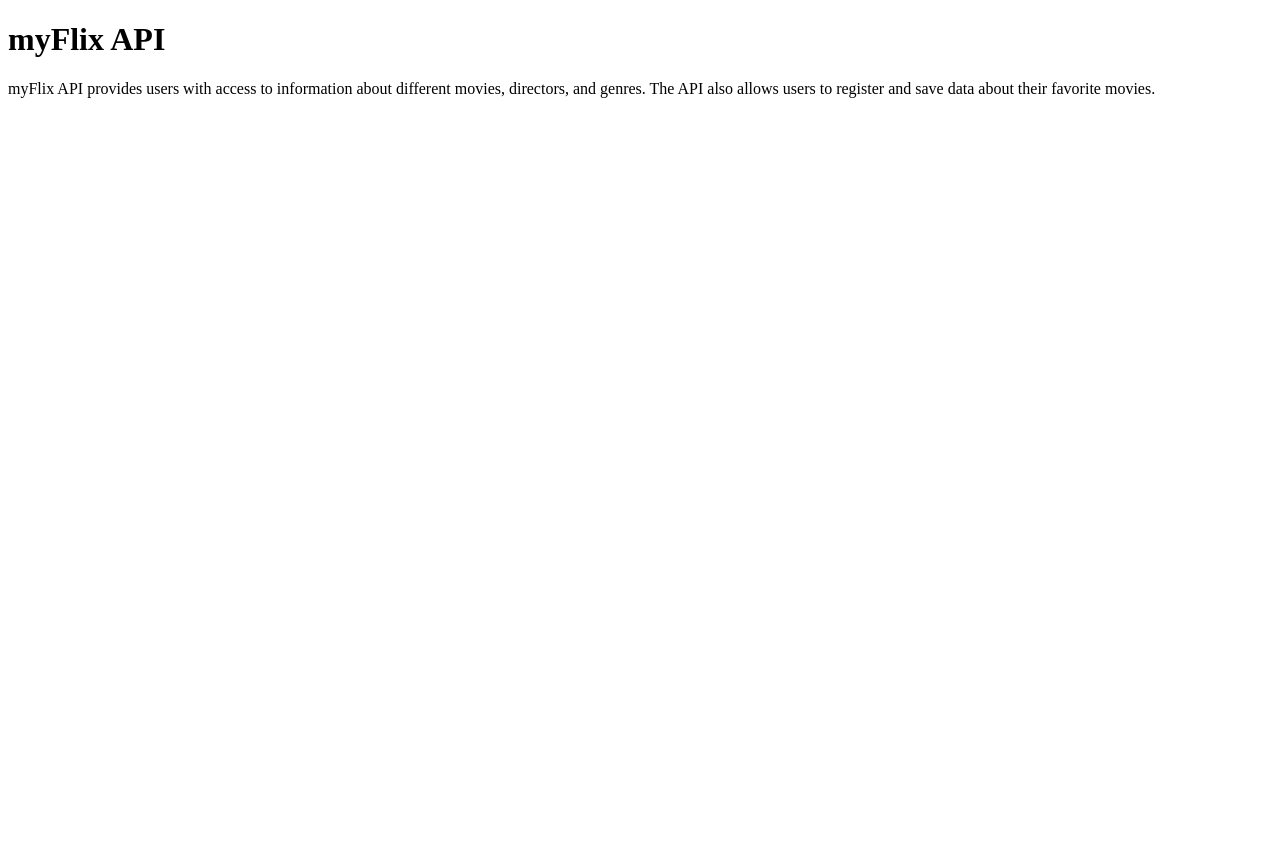
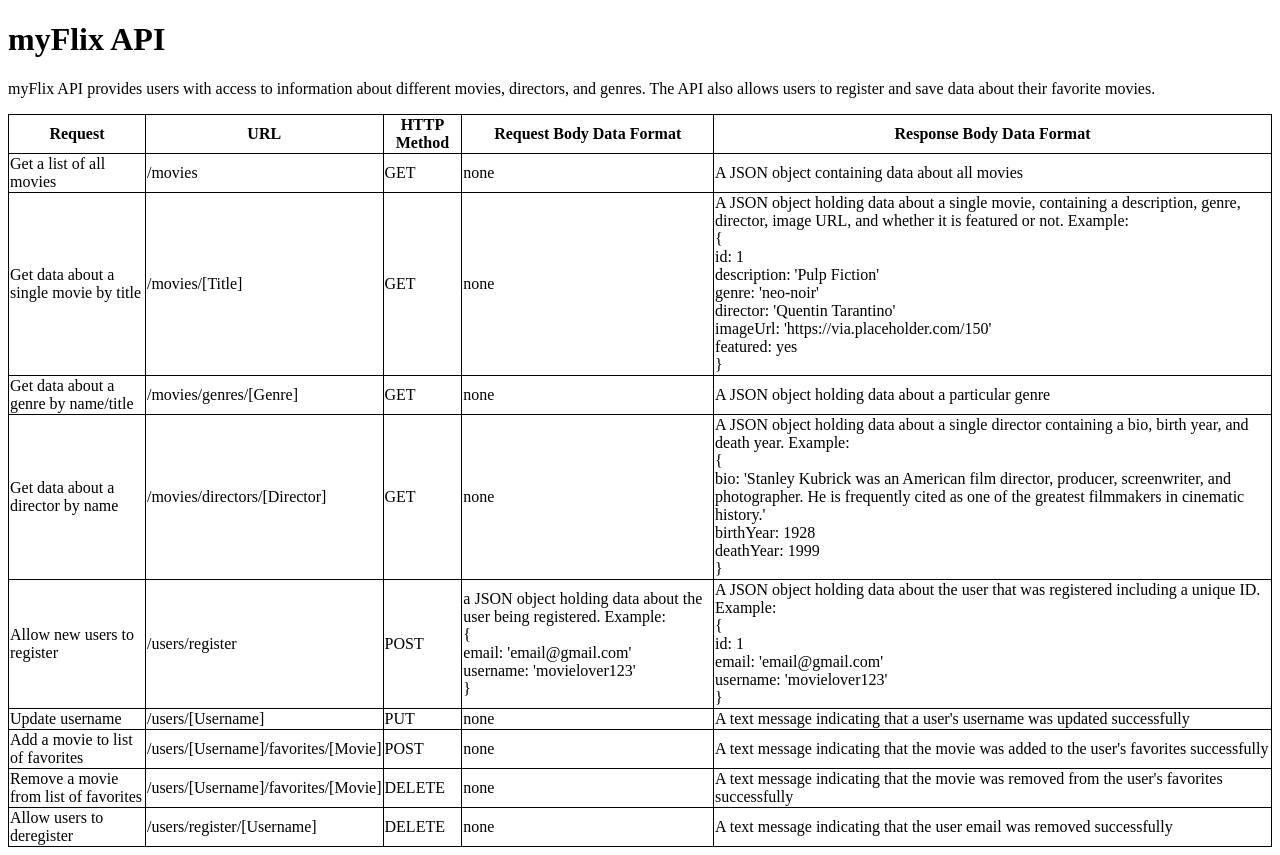
Before and after one commit to jgtorres95/movie_api, a website: page public/documentation.html in a window 1280 px wide. Before the commit the page ends 800 px from the top, so only its background shows below. Drawn offline with Linux system fonts and the light colour scheme.

Commit message:
Update documentation.html

```diff
--- a/public/documentation.html
+++ b/public/documentation.html
@@ -5,6 +5,14 @@
     <meta charset="utf-8">
     <meta name="viewport" content="width=device-width, initial-scale=1">
     <title>myFlix API</title>
+    <style>
+        table,
+        th,
+        td {
+            border: 1px solid black;
+            border-collapse: collapse;
+        }
+    </style>
 </head>
 
 <body>
@@ -15,6 +23,107 @@
         <p>myFlix API provides users with access to information about different movies, directors, and genres. The API
             also allows users to register and save data about their favorite movies.</p>
     </div>
+    <table style="width:100%">
+        <tr>
+            <th>Request</th>
+            <th>URL</th>
+            <th>HTTP Method</th>
+            <th>Request Body Data Format</th>
+            <th>Response Body Data Format</th>
+        </tr>
+        <tr>
+            <td>Get a list of all movies</td>
+            <td>/movies</td>
+            <td>GET</td>
+            <td>none</td>
+            <td>A JSON object containing data about all movies</td>
+        </tr>
+        <tr>
+            <td>Get data about a single movie by title</td>
+            <td>/movies/[Title]</td>
+            <td>GET</td>
+            <td>none</td>
+            <td>A JSON object holding data about a single movie, containing a description, genre, director, image URL,
+                and whether it is featured or not. Example:
+                <br>{
+                <br>id: 1
+                <br>description: 'Pulp Fiction'
+                <br>genre: 'neo-noir'
+                <br>director: 'Quentin Tarantino'
+                <br>imageUrl: 'https://via.placeholder.com/150'
+                <br>featured: yes
+                <br>}
+            </td>
+        </tr>
+        <tr>
+            <td>Get data about a genre by name/title</td>
+            <td>/movies/genres/[Genre]</td>
+            <td>GET</td>
+            <td>none</td>
+            <td>A JSON object holding data about a particular genre</td>
+        </tr>
+        <tr>
+            <td>Get data about a director by name</td>
+            <td>/movies/directors/[Director]</td>
+            <td>GET</td>
+            <td>none</td>
+            <td>A JSON object holding data about a single director containing a bio, birth year, and death year.
+                Example:
+                <br>{
+                <br>bio: 'Stanley Kubrick was an American film director, producer, screenwriter, and photographer. He is
+                frequently cited as one of the greatest filmmakers in cinematic history.'
+                <br>birthYear: 1928
+                <br>deathYear: 1999
+                <br>}
+            </td>
+        </tr>
+        <tr>
+            <td>Allow new users to register</td>
+            <td>/users/register</td>
+            <td>POST</td>
+            <td>a JSON object holding data about the user being registered. Example:
+                <br>{
+                <br> email: 'email@gmail.com'
+                <br> username: 'movielover123'
+                <br>}
+            </td>
+            <td>A JSON object holding data about the user that was registered including a unique ID. Example:
+                <br>{
+                <br> id: 1
+                <br> email: 'email@gmail.com'
+                <br> username: 'movielover123'
+                <br>}
+            </td>
+        </tr>
+        <tr>
+            <td>Update username</td>
+            <td>/users/[Username]</td>
+            <td>PUT</td>
+            <td>none</td>
+            <td>A text message indicating that a user's username was updated successfully</td>
+        </tr>
+        <tr>
+            <td>Add a movie to list of favorites</td>
+            <td>/users/[Username]/favorites/[Movie]</td>
+            <td>POST</td>
+            <td>none</td>
+            <td>A text message indicating that the movie was added to the user's favorites successfully</td>
+        </tr>
+        <tr>
+            <td>Remove a movie from list of favorites</td>
+            <td>/users/[Username]/favorites/[Movie]</td>
+            <td>DELETE</td>
+            <td>none</td>
+            <td>A text message indicating that the movie was removed from the user's favorites successfully</td>
+        </tr>
+        <tr>
+            <td>Allow users to deregister</td>
+            <td>/users/register/[Username]</td>
+            <td>DELETE</td>
+            <td>none</td>
+            <td>A text message indicating that the user email was removed successfully</td>
+        </tr>
+    </table>
 </body>
 
 </html>
```
